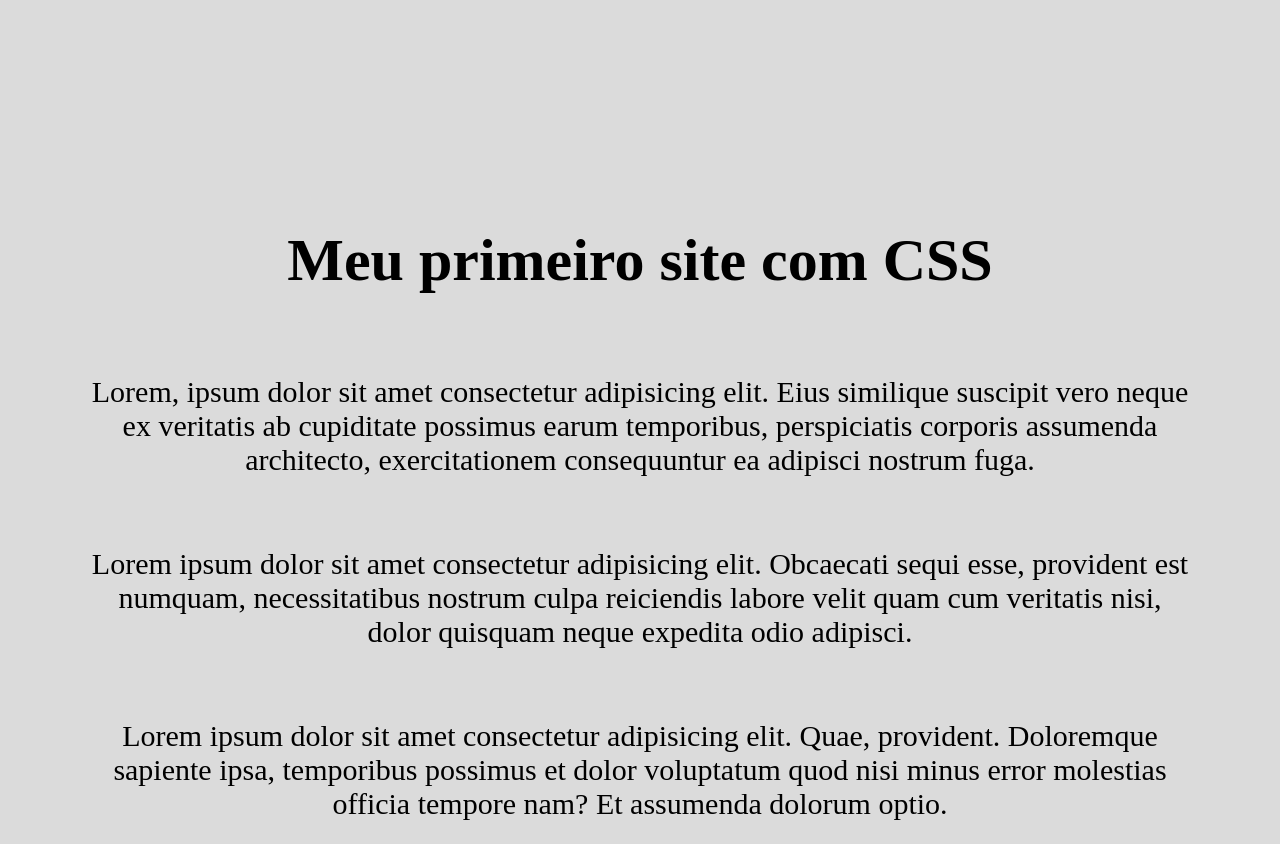
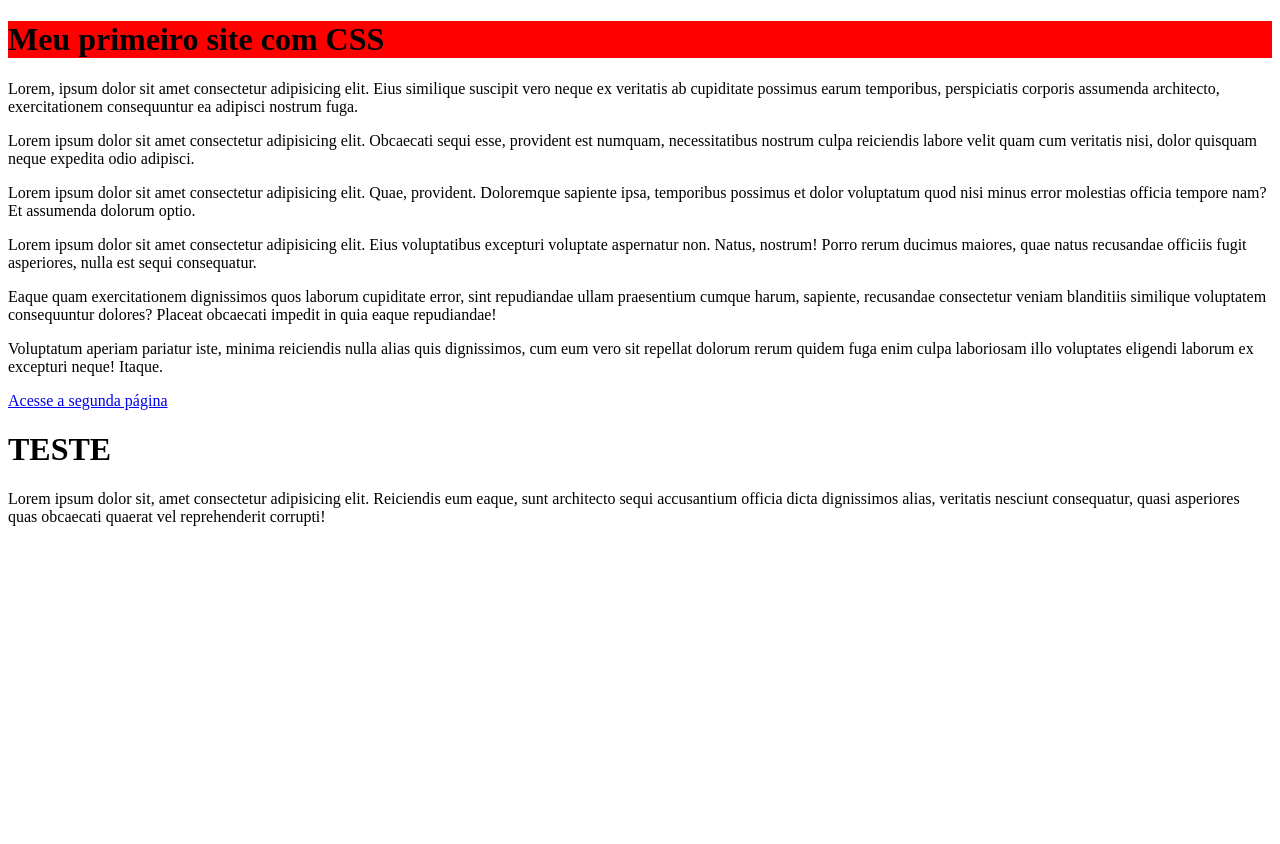
Before and after one commit to MuriloMeneguelli/CSS3-Curso-Completo, a plain HTML site: page exercícios/index.html in a window 1280 px wide. Shown: the top 844 px of the page. After the commit the page ends 800 px from the top, so only its background shows below. Drawn offline with Linux system fonts and the light colour scheme.

Commit message:
CSS Children´s
Aprofundei meu conhecimento em   "filhos" no CSS e seus tipos

```diff
--- a/exercícios/css/style.css
+++ b/exercícios/css/style.css
@@ -1,20 +1,12 @@
 @charset "UTF-8";
 
-* {
-    padding: 20px;
-}
-
-body{ /* <--- Isso é um seletor */
-    /* O "Background" é uma propriedade e o valor inserido logo após os dois pontos é chamado de valor*/
-    background-color: rgb(219, 219, 219);
-
+main > h1 {
+    background-color: red;
 }
 
 .centralizado {
     text-align: center;
+    font-size: 30px;
+    background-color: green;
+    color: aquamarine;
 }
-
-
-.fonte-30px {
-    font-size: 30px;
-}
--- a/exercícios/index.html
+++ b/exercícios/index.html
@@ -7,23 +7,27 @@
     <link rel="stylesheet" href="css/style.css">
 </head>
 <body>
-    <header class="centralizado">
+    <header>
         <nav>
             <a href=""></a>
             <a href=""></a>
             <a href=""></a>
         </nav>
     </header>
-    <main class="centralizado fonte-30px">
+    <main>
         <h1>Meu primeiro site com CSS</h1>
         <p>Lorem, ipsum dolor sit amet consectetur adipisicing elit. Eius similique suscipit vero neque ex veritatis ab cupiditate possimus earum temporibus, perspiciatis corporis assumenda architecto, exercitationem consequuntur ea adipisci nostrum fuga.</p>
         <p>Lorem ipsum dolor sit amet consectetur adipisicing elit. Obcaecati sequi esse, provident est numquam, necessitatibus nostrum culpa reiciendis labore velit quam cum veritatis nisi, dolor quisquam neque expedita odio adipisci.</p>
         <p>Lorem ipsum dolor sit amet consectetur adipisicing elit. Quae, provident. Doloremque sapiente ipsa, temporibus possimus et dolor voluptatum quod nisi minus error molestias officia tempore nam? Et assumenda dolorum optio.</p>
+        <p>Lorem ipsum dolor sit amet consectetur adipisicing elit. Eius voluptatibus excepturi voluptate aspernatur non. Natus, nostrum! Porro rerum ducimus maiores, quae natus recusandae officiis fugit asperiores, nulla est sequi consequatur.</p>
+        <p>Eaque quam exercitationem dignissimos quos laborum cupiditate error, sint repudiandae ullam praesentium cumque harum, sapiente, recusandae consectetur veniam blanditiis similique voluptatem consequuntur dolores? Placeat obcaecati impedit in quia eaque repudiandae!</p>
+        <p>Voluptatum aperiam pariatur iste, minima reiciendis nulla alias quis dignissimos, cum eum vero sit repellat dolorum rerum quidem fuga enim culpa laboriosam illo voluptates eligendi laborum ex excepturi neque! Itaque.</p>
 
         <a href="index2.html">Acesse a segunda página</a>
 
     </main>
-    <footer class="centralizado">
+    <footer>
+        <h1>TESTE   </h1>
         <p>Lorem ipsum dolor sit, amet consectetur adipisicing elit. Reiciendis eum eaque, sunt architecto sequi accusantium officia dicta dignissimos alias, veritatis nesciunt consequatur, quasi asperiores quas obcaecati quaerat vel reprehenderit corrupti!</p>
     </footer>
 </body>
```
